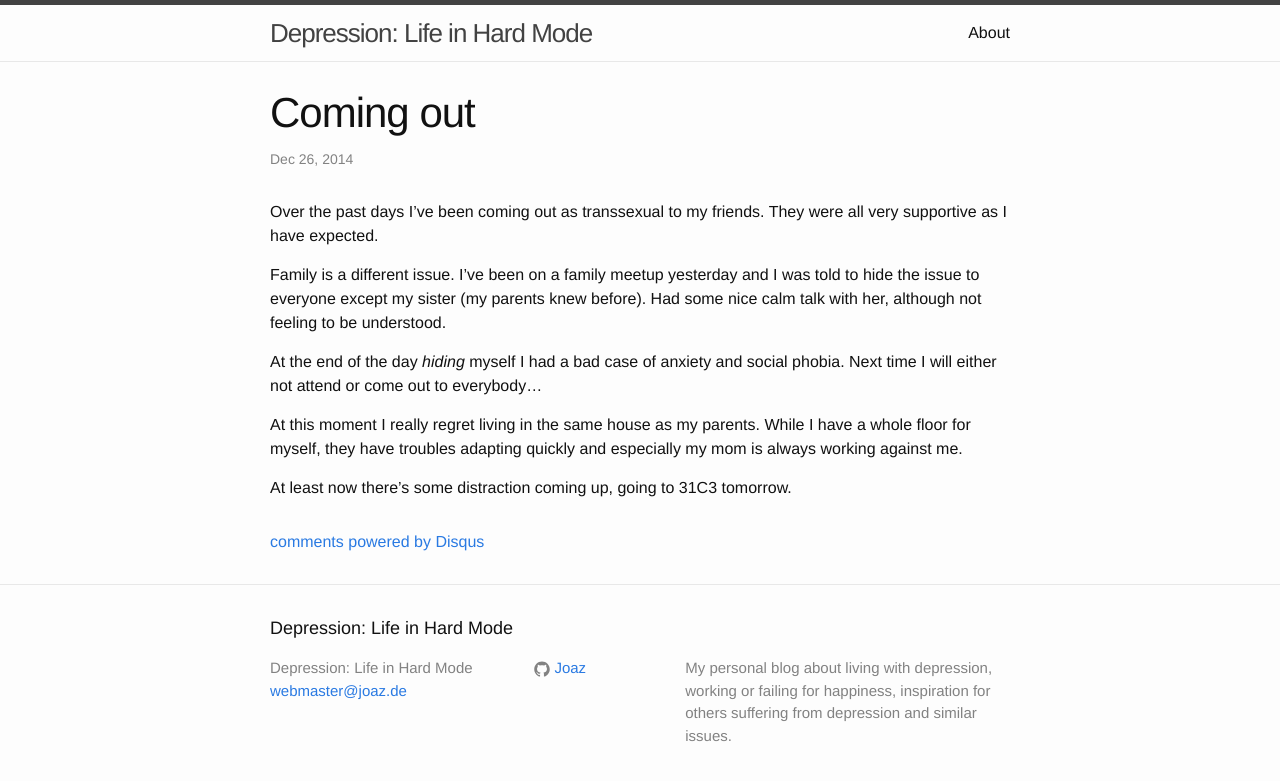
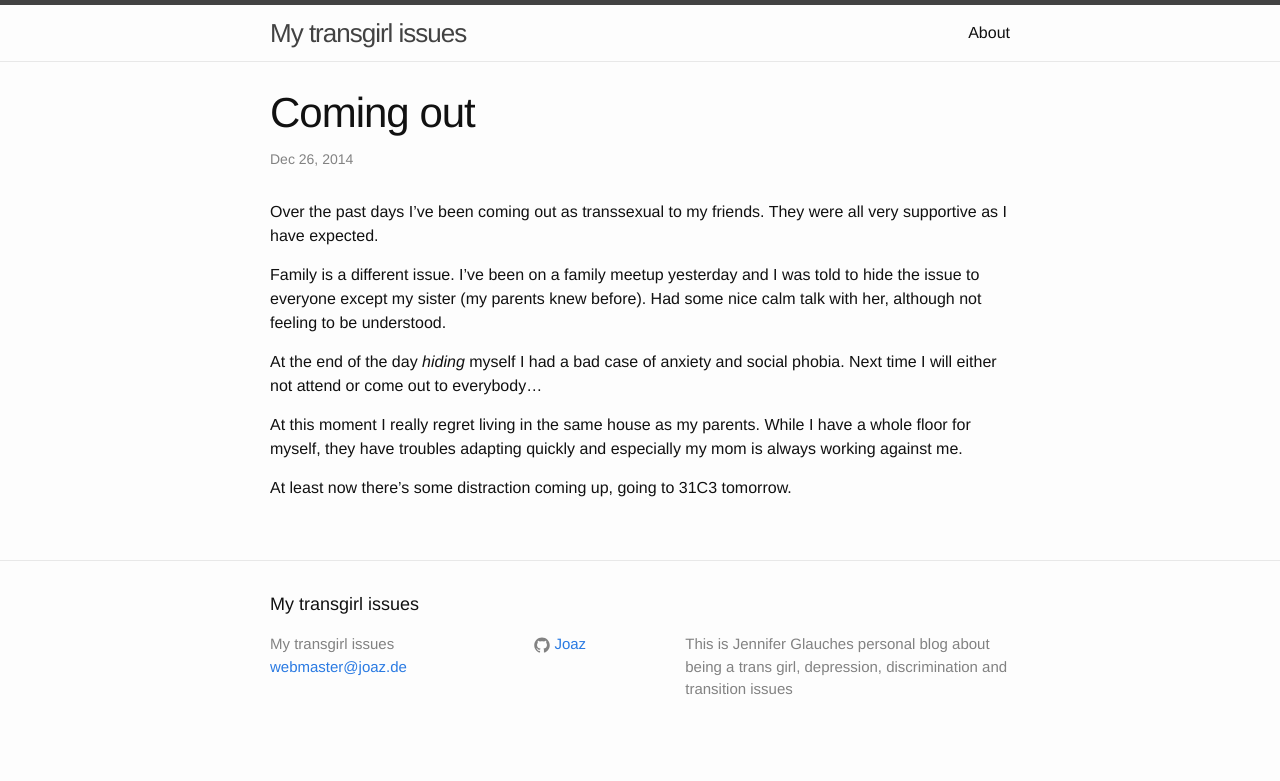
Before and after one commit to Joaz/joaz.github.io, a Jekyll site: the page built from _posts/2014-12-26-coming_out.markdown, in a window 1280 px wide. Shown: the top 781 px of the page. Built offline with Jekyll 4.4.1, drawn with Linux system fonts in a browser that asks for light colours; comment, search, counter and statistics services are not loaded.

Commit message:
updated title

```diff
--- a/_config.yml
+++ b/_config.yml
@@ -1,9 +1,7 @@
 # Site settings
-title: "Depression: Life in Hard Mode"
+title: "My transgirl issues"
 email: webmaster@joaz.de
-description: > # this means to ignore newlines until "baseurl:"
-  My personal blog about living with depression, working or failing for happiness,
-  inspiration for others suffering from depression and similar issues.
+description: "This is Jennifer Glauches personal blog about being a trans girl, depression, discrimination and transition issues"
 baseurl: "" # the subpath of your site, e.g. /blog/
 url: "http://yourdomain.com" # the base hostname & protocol for your site
 twitter_username:
@@ -11,8 +9,3 @@ github_username:  Joaz
 
 # Build settings
 markdown: kramdown
-
-comments:
-  provider: disqus
-  disqus:
-    short_name: lifeinhardmode
--- a/_layouts/post.html
+++ b/_layouts/post.html
@@ -12,19 +12,4 @@ layout: default
     {{ content }}
   </article>
 
-  <div id="disqus_thread"></div>
-    <script type="text/javascript">
-        /* * * CONFIGURATION VARIABLES: EDIT BEFORE PASTING INTO YOUR WEBPAGE * * */
-        var disqus_shortname = 'lifeinhardmode'; // required: replace example with your forum shortname
-
-        /* * * DON'T EDIT BELOW THIS LINE * * */
-        (function() {
-            var dsq = document.createElement('script'); dsq.type = 'text/javascript'; dsq.async = true;
-            dsq.src = '//' + disqus_shortname + '.disqus.com/embed.js';
-            (document.getElementsByTagName('head')[0] || document.getElementsByTagName('body')[0]).appendChild(dsq);
-        })();
-    </script>
-    <noscript>Please enable JavaScript to view the <a href="http://disqus.com/?ref_noscript">comments powered by Disqus.</a></noscript>
-    <a href="http://disqus.com" class="dsq-brlink">comments powered by <span class="logo-disqus">Disqus</span></a>
-
 </div>
```
Also changed, not shown: about.md (+2 -4 lines).
